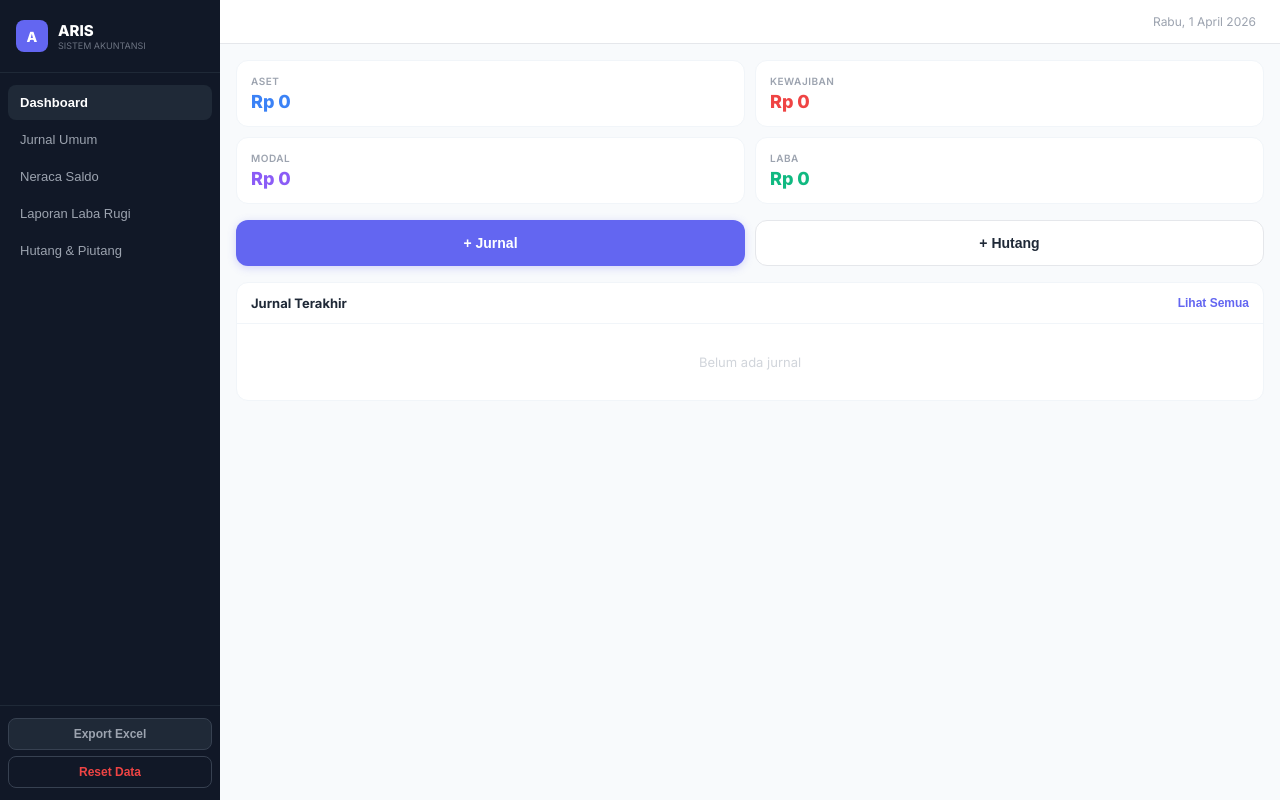
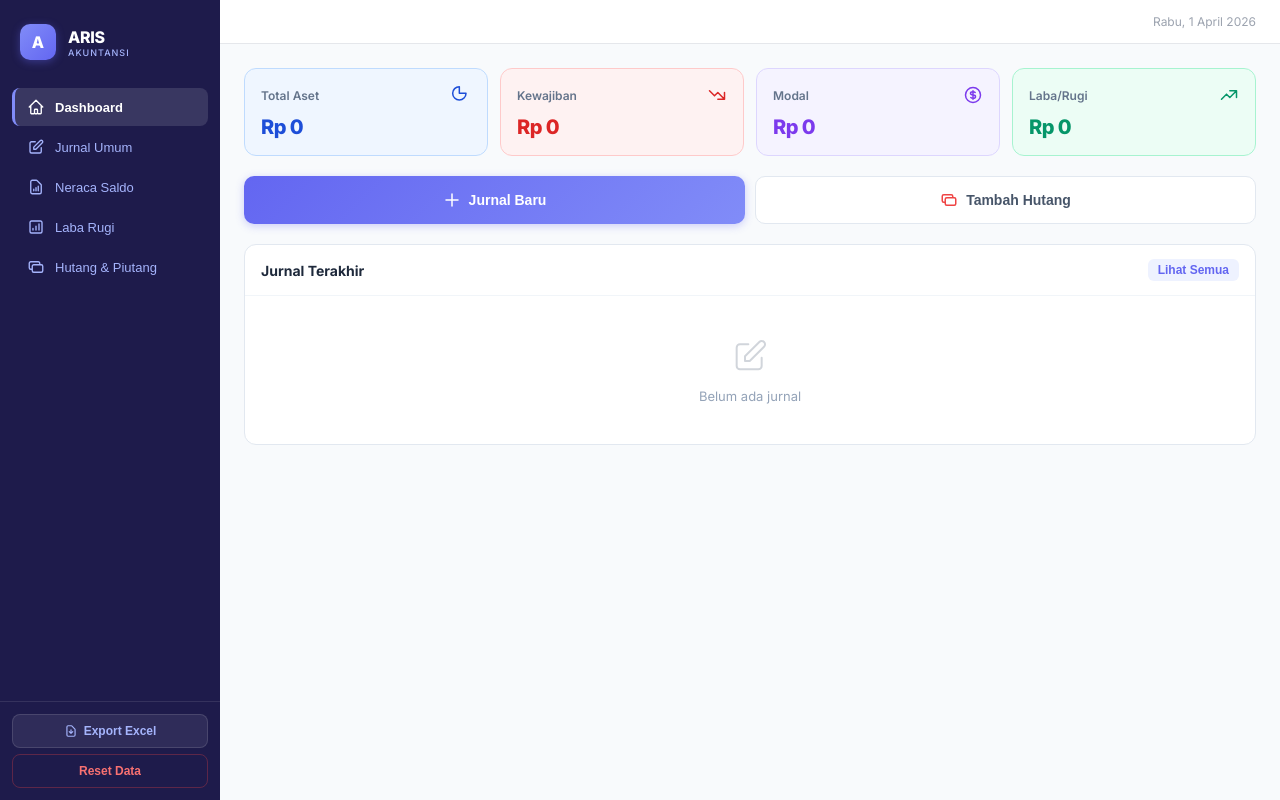
Before and after one commit to AffiTA/aris-app, a Next.js app: page / in a window 1280 px wide. Built offline with nearby package versions, Linux system fonts and the light colour scheme.

Commit message:
Professional redesign: jurnal.id/kledo style sidebar, KPI cards, layout

```diff
--- a/src/app/page.tsx
+++ b/src/app/page.tsx
@@ -146,23 +146,35 @@ export default function App() {
 
   return (
     <>
-      <style>{`@import url('https://fonts.googleapis.com/css2?family=Inter:wght@400;500;600;700;800&display=swap');*{margin:0;padding:0;box-sizing:border-box}@keyframes spin{to{transform:rotate(360deg)}}body{font-family:'Inter',system-ui,sans-serif;-webkit-font-smoothing:antialiased;background:#f8fafc;color:#1f2937}@media(min-width:768px){.sb{display:flex!important}.bn{display:none!important}.mh{display:none!important}.dh{display:flex!important}.ct{margin-left:220px!important;max-width:none!important}}`}</style>
+      <style>{`@import url('https://fonts.googleapis.com/css2?family=Inter:wght@400;500;600;700;800&display=swap');*{margin:0;padding:0;box-sizing:border-box}@keyframes spin{to{transform:rotate(360deg)}}@keyframes fadeIn{from{opacity:0;transform:translateY(10px)}to{opacity:1;transform:translateY(0)}}body{font-family:'Inter',system-ui,sans-serif;-webkit-font-smoothing:antialiased;background:#f0f2f5;color:#1e293b}input,select{-webkit-appearance:none}table{border-collapse:collapse}@media(min-width:768px){.sb{display:flex!important}.bn{display:none!important}.mh{display:none!important}.dh{display:flex!important}.ct{margin-left:220px!important;max-width:none!important;padding:24px!important}}`}</style>
       <div style={{ minHeight: '100vh', background: '#f8fafc', fontFamily: "'Inter', system-ui, sans-serif", paddingBottom: 72 }}>
 
         {/* Sidebar (Desktop) */}
-        <div className="sb" style={{ display: 'none', width: 220, background: '#111827', color: 'white', flexDirection: 'column', flexShrink: 0, position: 'fixed', top: 0, left: 0, bottom: 0, zIndex: 40 }}>
-          <div style={{ padding: '20px 16px', borderBottom: '1px solid #1f2937', display: 'flex', alignItems: 'center', gap: 10 }}>
-            <div style={{ width: 32, height: 32, background: '#6366f1', borderRadius: 8, display: 'flex', alignItems: 'center', justifyContent: 'center', fontWeight: 800, fontSize: 14 }}>A</div>
-            <div><div style={{ fontWeight: 800, fontSize: 15 }}>ARIS</div><div style={{ fontSize: 9, color: '#6b7280' }}>SISTEM AKUNTANSI</div></div>
+        <div className="sb" style={{ display: 'none', width: 220, background: '#1e1b4b', color: 'white', flexDirection: 'column', flexShrink: 0, position: 'fixed', top: 0, left: 0, bottom: 0, zIndex: 40 }}>
+          <div style={{ padding: '24px 20px 20px', display: 'flex', alignItems: 'center', gap: 12 }}>
+            <div style={{ width: 36, height: 36, background: 'linear-gradient(135deg, #818cf8, #6366f1)', borderRadius: 10, display: 'flex', alignItems: 'center', justifyContent: 'center', fontWeight: 800, fontSize: 16, boxShadow: '0 2px 8px rgba(99,102,241,0.4)' }}>A</div>
+            <div><div style={{ fontWeight: 800, fontSize: 16, letterSpacing: '-0.3px' }}>ARIS</div><div style={{ fontSize: 9, color: '#a5b4fc', letterSpacing: '1px', fontWeight: 500 }}>AKUNTANSI</div></div>
           </div>
-          <nav style={{ padding: '12px 8px', flex: 1 }}>
-            {([['home', 'Dashboard'], ['journal', 'Jurnal Umum'], ['neraca', 'Neraca Saldo'], ['laporan', 'Laporan Laba Rugi'], ['hutang', 'Hutang & Piutang']] as [Tab, string][]).map(([t, l]) => (
-              <button key={t} onClick={() => { reload(); setTab(t); }} style={{ width: '100%', textAlign: 'left', background: tab === t ? '#1f2937' : 'transparent', color: tab === t ? 'white' : '#9ca3af', border: 'none', borderRadius: 8, padding: '10px 12px', cursor: 'pointer', fontSize: 13, fontWeight: tab === t ? 600 : 400, marginBottom: 2, display: 'block' }}>{l}</button>
+          <nav style={{ padding: '8px 12px', flex: 1 }}>
+            {([
+              { tab: 'home' as Tab, label: 'Dashboard', icon: 'M3 12l2-2m0 0l7-7 7 7M5 10v10a1 1 0 001 1h3m10-11l2 2m-2-2v10a1 1 0 01-1 1h-3m-4 0a1 1 0 01-1-1v-4a1 1 0 011-1h2a1 1 0 011 1v4a1 1 0 01-1 1h-2z' },
+              { tab: 'journal' as Tab, label: 'Jurnal Umum', icon: 'M11 5H6a2 2 0 00-2 2v11a2 2 0 002 2h11a2 2 0 002-2v-5m-1.414-9.414a2 2 0 112.828 2.828L11.828 15H9v-2.828l8.586-8.586z' },
+              { tab: 'neraca' as Tab, label: 'Neraca Saldo', icon: 'M9 17v-2m3 2v-4m3 4v-6m2 10H7a2 2 0 01-2-2V5a2 2 0 012-2h5.586a1 1 0 01.707.293l5.414 5.414a1 1 0 01.293.707V19a2 2 0 01-2 2z' },
+              { tab: 'laporan' as Tab, label: 'Laba Rugi', icon: 'M16 8v8m-4-5v5m-4-2v2m-2 4h12a2 2 0 002-2V6a2 2 0 00-2-2H6a2 2 0 00-2 2v12a2 2 0 002 2z' },
+              { tab: 'hutang' as Tab, label: 'Hutang & Piutang', icon: 'M17 9V7a2 2 0 00-2-2H5a2 2 0 00-2 2v6a2 2 0 002 2h2m2 4h10a2 2 0 002-2v-6a2 2 0 00-2-2H9a2 2 0 00-2 2v6a2 2 0 002 2z' },
+            ]).map(n => (
+              <button key={n.tab} onClick={() => { reload(); setTab(n.tab); }} style={{ width: '100%', textAlign: 'left', background: tab === n.tab ? 'rgba(255,255,255,0.12)' : 'transparent', color: tab === n.tab ? 'white' : '#a5b4fc', border: 'none', borderRadius: 8, padding: '10px 12px', cursor: 'pointer', fontSize: 13, fontWeight: tab === n.tab ? 600 : 500, marginBottom: 2, display: 'flex', alignItems: 'center', gap: 10, borderLeft: tab === n.tab ? '3px solid #818cf8' : '3px solid transparent' }}>
+                <svg width="18" height="18" fill="none" viewBox="0 0 24 24" stroke="currentColor" strokeWidth="1.8"><path strokeLinecap="round" strokeLinejoin="round" d={n.icon} /></svg>
+                {n.label}
+              </button>
             ))}
           </nav>
-          <div style={{ padding: '12px 8px', borderTop: '1px solid #1f2937' }}>
-            <button onClick={exportExcel} style={{ width: '100%', background: '#1f2937', color: '#9ca3af', border: '1px solid #374151', borderRadius: 8, padding: '8px', cursor: 'pointer', fontSize: 12, fontWeight: 600, marginBottom: 6 }}>Export Excel</button>
-            <button onClick={resetAll} style={{ width: '100%', background: 'transparent', color: '#ef4444', border: '1px solid #374151', borderRadius: 8, padding: '8px', cursor: 'pointer', fontSize: 12, fontWeight: 600 }}>Reset Data</button>
+          <div style={{ padding: '12px', borderTop: '1px solid rgba(255,255,255,0.1)' }}>
+            <button onClick={exportExcel} style={{ width: '100%', background: 'rgba(255,255,255,0.08)', color: '#a5b4fc', border: '1px solid rgba(255,255,255,0.12)', borderRadius: 8, padding: '9px 12px', cursor: 'pointer', fontSize: 12, fontWeight: 600, marginBottom: 6, display: 'flex', alignItems: 'center', justifyContent: 'center', gap: 6 }}>
+              <svg width="14" height="14" fill="none" viewBox="0 0 24 24" stroke="currentColor" strokeWidth="2"><path strokeLinecap="round" strokeLinejoin="round" d="M12 10v6m0 0l-3-3m3 3l3-3m2 8H7a2 2 0 01-2-2V5a2 2 0 012-2h5.586a1 1 0 01.707.293l5.414 5.414a1 1 0 01.293.707V19a2 2 0 01-2 2z" /></svg>
+              Export Excel
+            </button>
+            <button onClick={resetAll} style={{ width: '100%', background: 'transparent', color: '#f87171', border: '1px solid rgba(239,68,68,0.3)', borderRadius: 8, padding: '9px 12px', cursor: 'pointer', fontSize: 12, fontWeight: 600 }}>Reset Data</button>
           </div>
         </div>
 
@@ -188,41 +200,53 @@ export default function App() {
           {/* HOME */}
           {tab === 'home' && <div>
             {/* KPI Cards */}
-            <div style={{ display: 'grid', gridTemplateColumns: '1fr 1fr', gap: 10, marginBottom: 16 }}>
+            <div style={{ display: 'grid', gridTemplateColumns: 'repeat(auto-fit, minmax(160px, 1fr))', gap: 12, marginBottom: 20 }}>
               {[
-                { label: 'Aset', val: totalAset, col: '#3b82f6' },
-                { label: 'Kewajiban', val: totalKew, col: '#ef4444' },
-                { label: 'Modal', val: totalModal, col: '#8b5cf6' },
-                { label: 'Laba', val: laba, col: laba >= 0 ? '#10b981' : '#ef4444' },
+                { label: 'Total Aset', val: totalAset, bg: '#eff6ff', border: '#bfdbfe', col: '#1d4ed8', icon: 'M2 10a8 8 0 018-8v8h8a8 8 0 11-16 0z' },
+                { label: 'Kewajiban', val: totalKew, bg: '#fef2f2', border: '#fecaca', col: '#dc2626', icon: 'M13 17h8m0 0V9m0 8l-8-8-4 4-6-6' },
+                { label: 'Modal', val: totalModal, bg: '#f5f3ff', border: '#ddd6fe', col: '#7c3aed', icon: 'M12 8c-1.657 0-3 .895-3 2s1.343 2 3 2 3 .895 3 2-1.343 2-3 2m0-8c1.11 0 2.08.402 2.599 1M12 8V7m0 1v8m0 0v1m0-1c-1.11 0-2.08-.402-2.599-1M21 12a9 9 0 11-18 0 9 9 0 0118 0z' },
+                { label: 'Laba/Rugi', val: laba, bg: laba >= 0 ? '#ecfdf5' : '#fef2f2', border: laba >= 0 ? '#a7f3d0' : '#fecaca', col: laba >= 0 ? '#059669' : '#dc2626', icon: 'M13 7h8m0 0v8m0-8l-8 8-4-4-6 6' },
               ].map((k, i) => (
-                <div key={i} style={{ background: 'white', borderRadius: 12, padding: 14, border: '1px solid #f1f5f9' }}>
-                  <div style={{ fontSize: 10, color: '#9ca3af', fontWeight: 600, textTransform: 'uppercase', letterSpacing: '0.5px', marginBottom: 4 }}>{k.label}</div>
-                  <div style={{ fontSize: 18, fontWeight: 800, color: k.col }}>{rp(k.val)}</div>
+                <div key={i} style={{ background: k.bg, borderRadius: 12, padding: 16, border: '1px solid ' + k.border, animation: 'fadeIn 0.3s ease ' + (i * 0.05) + 's both' }}>
+                  <div style={{ display: 'flex', alignItems: 'center', justifyContent: 'space-between', marginBottom: 10 }}>
+                    <span style={{ fontSize: 12, color: '#64748b', fontWeight: 600 }}>{k.label}</span>
+                    <svg width="20" height="20" fill="none" viewBox="0 0 24 24" stroke={k.col} strokeWidth="1.8"><path strokeLinecap="round" strokeLinejoin="round" d={k.icon} /></svg>
+                  </div>
+                  <div style={{ fontSize: 20, fontWeight: 800, color: k.col, letterSpacing: '-0.5px' }}>{rp(k.val)}</div>
                 </div>
               ))}
             </div>
 
             {/* Quick Actions */}
-            <div style={{ display: 'grid', gridTemplateColumns: '1fr 1fr', gap: 10, marginBottom: 16 }}>
-              <button onClick={() => setModal('journal')} style={{ background: '#6366f1', color: 'white', border: 'none', borderRadius: 12, padding: 14, fontWeight: 700, fontSize: 14, cursor: 'pointer', boxShadow: '0 2px 8px rgba(99,102,241,0.25)' }}>+ Jurnal</button>
-              <button onClick={() => { setDType('hutang'); setModal('debt'); }} style={{ background: 'white', color: '#1f2937', border: '1.5px solid #e5e7eb', borderRadius: 12, padding: 14, fontWeight: 700, fontSize: 14, cursor: 'pointer' }}>+ Hutang</button>
+            <div style={{ display: 'grid', gridTemplateColumns: '1fr 1fr', gap: 10, marginBottom: 20 }}>
+              <button onClick={() => setModal('journal')} style={{ background: 'linear-gradient(135deg, #6366f1, #818cf8)', color: 'white', border: 'none', borderRadius: 10, padding: 14, fontWeight: 600, fontSize: 14, cursor: 'pointer', display: 'flex', alignItems: 'center', justifyContent: 'center', gap: 8, boxShadow: '0 2px 8px rgba(99,102,241,0.3)' }}>
+                <svg width="18" height="18" fill="none" viewBox="0 0 24 24" stroke="currentColor" strokeWidth="2"><path strokeLinecap="round" strokeLinejoin="round" d="M12 4v16m8-8H4" /></svg>
+                Jurnal Baru
+              </button>
+              <button onClick={() => { setDType('hutang'); setModal('debt'); }} style={{ background: 'white', color: '#475569', border: '1px solid #e2e8f0', borderRadius: 10, padding: 14, fontWeight: 600, fontSize: 14, cursor: 'pointer', display: 'flex', alignItems: 'center', justifyContent: 'center', gap: 8 }}>
+                <svg width="18" height="18" fill="none" viewBox="0 0 24 24" stroke="#ef4444" strokeWidth="2"><path strokeLinecap="round" strokeLinejoin="round" d="M17 9V7a2 2 0 00-2-2H5a2 2 0 00-2 2v6a2 2 0 002 2h2m2 4h10a2 2 0 002-2v-6a2 2 0 00-2-2H9a2 2 0 00-2 2v6a2 2 0 002 2z" /></svg>
+                Tambah Hutang
+              </button>
             </div>
 
             {/* Recent Journal */}
-            <div style={{ background: 'white', borderRadius: 12, border: '1px solid #f1f5f9', overflow: 'hidden' }}>
-              <div style={{ padding: '12px 14px', borderBottom: '1px solid #f1f5f9', fontWeight: 700, fontSize: 13, display: 'flex', justifyContent: 'space-between' }}>
+            <div style={{ background: 'white', borderRadius: 12, border: '1px solid #e2e8f0', overflow: 'hidden' }}>
+              <div style={{ padding: '14px 16px', borderBottom: '1px solid #f1f5f9', fontWeight: 700, fontSize: 14, color: '#1e293b', display: 'flex', justifyContent: 'space-between', alignItems: 'center' }}>
                 <span>Jurnal Terakhir</span>
-                <button onClick={() => { reload(); setTab('journal'); }} style={{ background: 'none', border: 'none', color: '#6366f1', fontSize: 12, fontWeight: 600, cursor: 'pointer' }}>Lihat Semua</button>
+                <button onClick={() => { reload(); setTab('journal'); }} style={{ background: '#eef2ff', border: 'none', color: '#6366f1', fontSize: 12, fontWeight: 600, cursor: 'pointer', padding: '4px 10px', borderRadius: 6 }}>Lihat Semua</button>
               </div>
               {journal.length > 0 ? [...journal].reverse().slice(0, 5).map(j => (
-                <div key={j.id} style={{ padding: '12px 14px', borderBottom: '1px solid #f8fafc', display: 'flex', justifyContent: 'space-between', alignItems: 'center' }}>
+                <div key={j.id} style={{ padding: '12px 16px', borderBottom: '1px solid #f8fafc', display: 'flex', justifyContent: 'space-between', alignItems: 'center' }}>
                   <div>
-                    <div style={{ fontSize: 13, fontWeight: 600 }}>{j.desc || j.debit.map(d => d.account).join(', ')}</div>
-                    <div style={{ fontSize: 11, color: '#9ca3af' }}>{j.ref} · {j.date}</div>
+                    <div style={{ fontSize: 13, fontWeight: 600, color: '#1e293b' }}>{j.desc || j.debit.map(d => d.account).join(', ')}</div>
+                    <div style={{ fontSize: 11, color: '#94a3b8', marginTop: 2 }}>{j.ref} · {j.date}</div>
                   </div>
-                  <div style={{ fontSize: 13, fontWeight: 700, color: '#1f2937' }}>{short(j.debit.reduce((s, d) => s + d.amount, 0))}</div>
+                  <div style={{ fontSize: 14, fontWeight: 700, color: '#1e293b' }}>{short(j.debit.reduce((s, d) => s + d.amount, 0))}</div>
                 </div>
-              )) : <div style={{ padding: 30, textAlign: 'center', color: '#d1d5db', fontSize: 13 }}>Belum ada jurnal</div>}
+              )) : <div style={{ padding: 40, textAlign: 'center' }}>
+                <svg width="40" height="40" fill="none" viewBox="0 0 24 24" stroke="#d1d5db" strokeWidth="1.2"><path strokeLinecap="round" strokeLinejoin="round" d="M11 5H6a2 2 0 00-2 2v11a2 2 0 002 2h11a2 2 0 002-2v-5m-1.414-9.414a2 2 0 112.828 2.828L11.828 15H9v-2.828l8.586-8.586z" /></svg>
+                <div style={{ color: '#94a3b8', fontSize: 13, marginTop: 8 }}>Belum ada jurnal</div>
+              </div>}
             </div>
           </div>}
 
```
